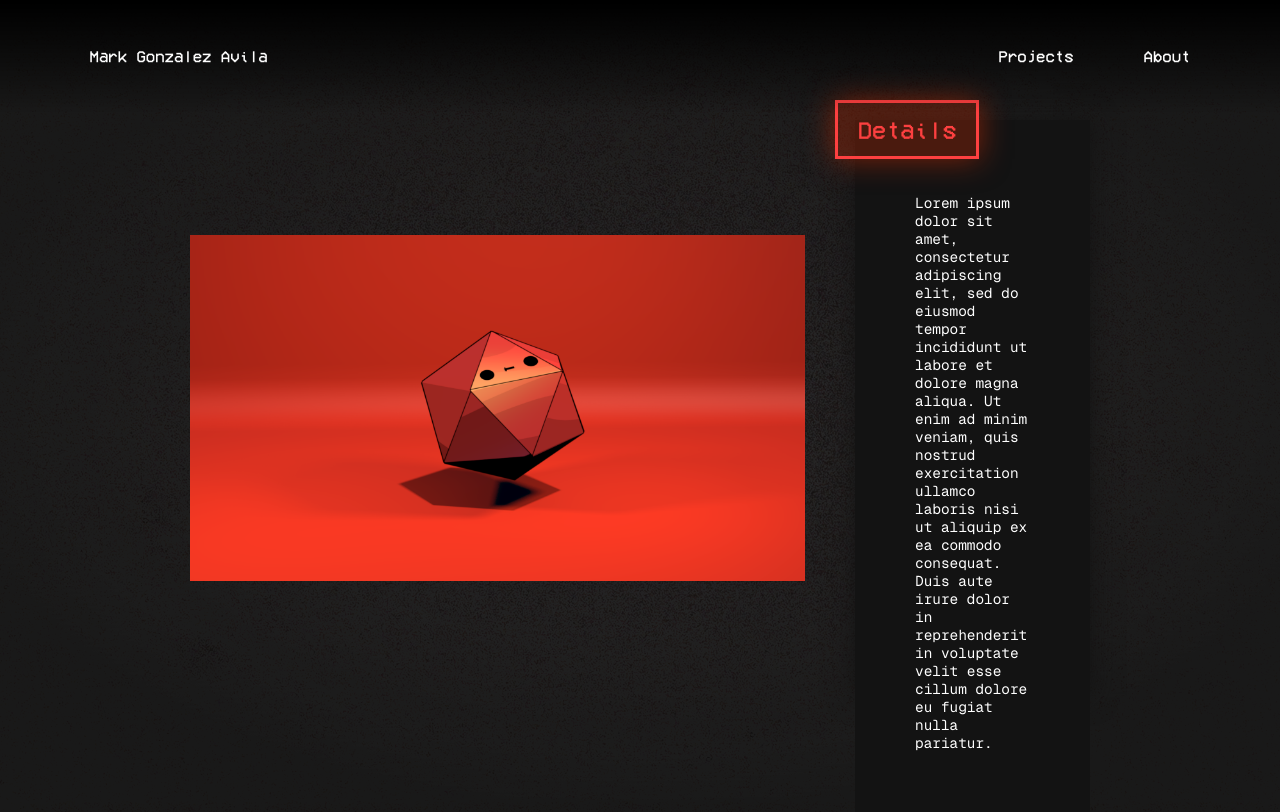
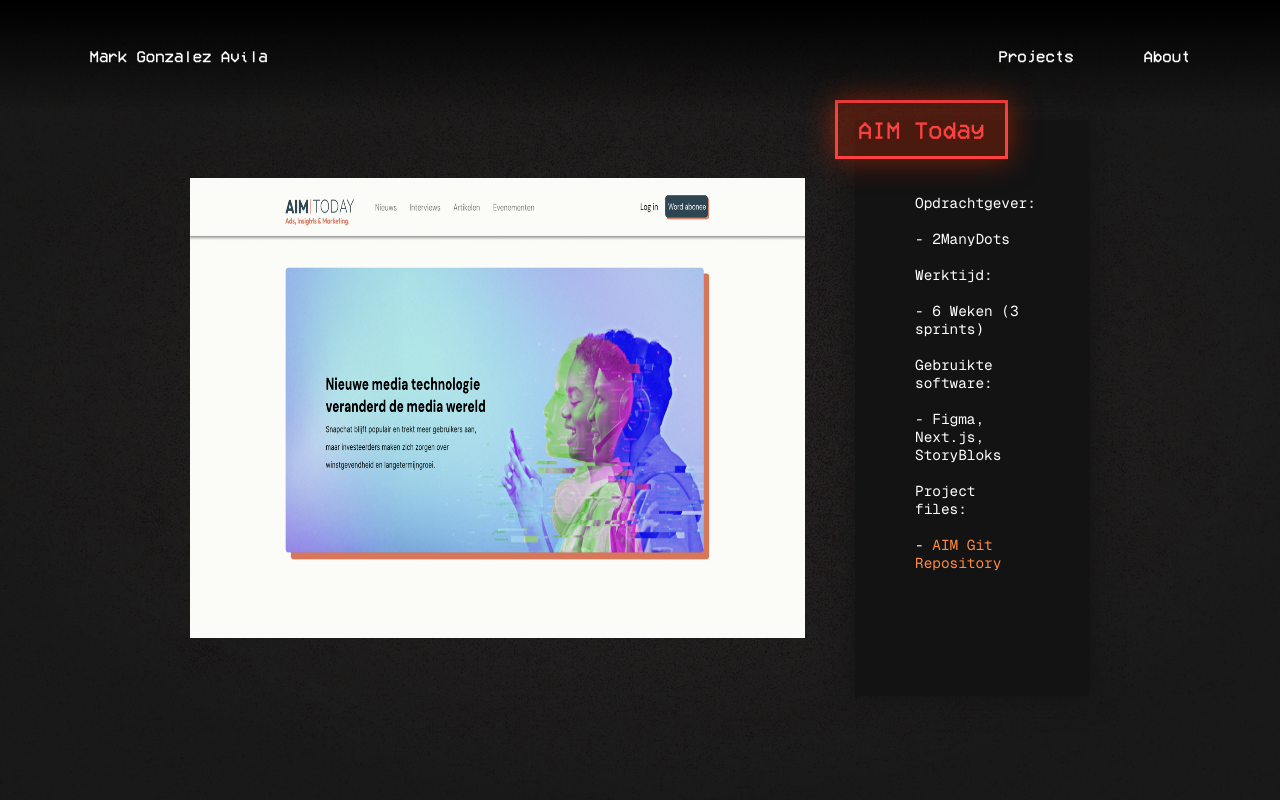
Before and after one commit to SpagettBro/portfolio-website, a React (Create React App) app: page /aim-today in a window 1280 px wide. Built offline with nearby package versions, Linux system fonts and the light colour scheme; a web font is replaced by a local one.

Commit message:
Added AIM Today and Chancebulon pages.

```diff
--- a/src/css/components/ProjectImage.css
+++ b/src/css/components/ProjectImage.css
@@ -1,4 +1,4 @@
-#projectImage{
+#projectImageContainer{
     display: flex;
     align-items: center;
     width: 100%;
@@ -10,6 +10,7 @@
 
 
 
-#upendoImage1{
+#projectImage{
+    height: 80%;
     width:100%;
 }
--- a/src/css/components/ProjectSidebar.css
+++ b/src/css/components/ProjectSidebar.css
@@ -22,3 +22,15 @@
     -webkit-font-smoothing: antialiased;
     z-index: 1;
 }
+
+#projectSidebar a:link{
+    color: #FF8B40;
+}
+
+#projectSidebar a:visited{
+    color: #FF8B40;
+}
+
+#projectSidebar a:hover{
+    color: #FFAC40;
+}
--- /dev/null
+++ b/src/js/AIM.js
@@ -0,0 +1,22 @@
+import '../css/Global.css'
+import ProjectImage from './components/ProjectImage';
+import ProjectSidebar from './components/ProjectSidebar';
+import AIMImage from '../assets/images/AIMHome.webp'
+
+function AIM() {
+  return (
+      <div className='content'>
+        <ProjectImage projectImage={AIMImage}/>
+        <ProjectSidebar sideHeader="AIM Today" sideText="Opdrachtgever: <br /><br />
+        - 2ManyDots <br /><br />
+        Werktijd: <br /><br />
+        - 6 Weken (3 sprints)<br /><br />
+        Gebruikte software: <br /><br />
+        - Figma, Next.js, StoryBloks <br /><br />
+        Project files: <br /><br />
+        - <a href='https://github.com/SpagettBro/personal-aim-today' target='_blank' rel='noopener noreferrer'>AIM Git Repository</a>" />
+      </div>
+  );
+}
+
+export default AIM;
--- a/src/js/App.js
+++ b/src/js/App.js
@@ -5,6 +5,9 @@
 import Projects from './Projects.js';
 import About from './About.js';
 import Upendo from './Upendo.js';
+import Chancebulon from './Chancebulon.js';
+import AIM from './AIM.js';
+import PersonalProject from './PersonalProject.js';
 
 function App() {
   return (
@@ -17,8 +20,9 @@
           <Route path="/projects" element={<Projects />} />
           <Route path="/about" element={<About />} />
           <Route path="/upendo" element={<Upendo />} />
-          <Route path="/aim-today" element={<Upendo />} />
-          <Route path="/personalproject" element={<Upendo />} />
+          <Route path="/aim-today" element={<AIM />} />
+          <Route path="/personal-project" element={<PersonalProject />} />
+          <Route path="/chancebulon" element={<Chancebulon />} />
         </Routes>
     </div>
   </Router>
--- /dev/null
+++ b/src/js/Chancebulon.js
@@ -0,0 +1,22 @@
+import '../css/Global.css'
+import ProjectImage from './components/ProjectImage';
+import ProjectSidebar from './components/ProjectSidebar';
+import upendoImage1 from '../assets/images/ChancebulonRender0000.webp'
+
+function Chancebulon() {
+  return (
+      <div className='content'>
+        <ProjectImage projectImage={upendoImage1}/>
+        <ProjectSidebar sideHeader="Chancebulon" sideText="Opdrachtgever: <br /><br />
+        - Fontys <br /><br />
+        Werktijd: <br /><br />
+        - 1 Week<br /><br />
+        Gebruikte software: <br /><br />
+        - Cinema4D <br /><br />
+        Project files: <br /><br />
+        - <a href='https://git.fhict.nl/I520564/semester-2-media-individuele-projecten-mga/-/blob/main/Design/ProjectX/ChancebulonVideo1920x1080.mp4?ref_type=heads' target='_blank' rel='noopener noreferrer'>Chancebulon Git Repository</a>" />
+      </div>
+  );
+}
+
+export default Chancebulon;
--- /dev/null
+++ b/src/js/PersonalProject.js
@@ -0,0 +1,22 @@
+import '../css/Global.css'
+import ProjectImage from './components/ProjectImage';
+import ProjectSidebar from './components/ProjectSidebar';
+import personalProjectImage from '../assets/images/ChancebulonRender0000.webp'
+
+function PersonalProject() {
+  return (
+      <div className='content'>
+        <ProjectImage projectImage={personalProjectImage}/>
+        <ProjectSidebar sideHeader="Personal Project" sideText="Opdrachtgever: <br /><br />
+        - 2ManyDots <br /><br />
+        Werktijd: <br /><br />
+        - 4 Weken <br /><br />
+        Gebruikte software: <br /><br />
+        - Figma, Next.js, StoryBloks <br /><br />
+        Project files: <br /><br />
+        - <a href='https://git.fhict.nl/I520564/semester-2-media-individuele-projecten-mga/-/blob/main/Design/ProjectX/ChancebulonVideo1920x1080.mp4?ref_type=heads' target='_blank' rel='noopener noreferrer'>Chancebulon Git Repository</a>" />
+      </div>
+  );
+}
+
+export default PersonalProject;
--- a/src/js/Projects.js
+++ b/src/js/Projects.js
@@ -16,7 +16,7 @@
       overviewHeight: '20vh',
       listHeight: '8vh',
       text: "Het eerste client project voor 2ManyDots. In dit project ontwerp en programmeer ik samen in een groep een website op basis van een gekregen brand guide. Doorheen het project leer ik ook op een agile manier te werken doormiddel van de scrum methode.",
-      link: "/personalproject",
+      link: "/upendo",
     },
     {
       id: 2,
@@ -25,7 +25,7 @@
       overviewHeight: '40vh',
       listHeight: '14vh',
       text: "Het tweede client project voor 2ManyDots. Tijdens dit project leer ik om een nieuws website te ontwerpen en programmeren op basis van interviews met de doelgroep. Ook leer ik de inhoud van website te vullen door StoryBloks te implementeren.",
-      link: "/upendo",
+      link: "/aim-today",
     },
     {
       id: 3,
@@ -33,8 +33,8 @@
       image: chanceImage,
       overviewHeight: '35vh',
       listHeight: '14vh',
-      text: "Dive into the world of Chancebulon, a dice-shaped creature. Lorem ipsum dolor sit amet...",
-      link: "/aim-today",
+      text: "Het persoonlijke project van semester 2 a.k.a. Project X. In dit project ging ik te werk in Cinema4D om een animatie te creëren geïnspireerd door 1 van mijn favoriete games.",
+      link: "/chancebulon",
     },
   ];
 
--- a/src/js/Upendo.js
+++ b/src/js/Upendo.js
@@ -1,12 +1,20 @@
 import '../css/Global.css'
 import ProjectImage from './components/ProjectImage';
 import ProjectSidebar from './components/ProjectSidebar';
+import upendoImage from '../assets/images/UpendoHome.webp'
 
 function Upendo() {
   return (
       <div className='content'>
-        <ProjectImage />
-        <ProjectSidebar />
+        <ProjectImage projectImage={upendoImage}/>
+        <ProjectSidebar sideHeader="Upendo" sideText="Opdrachtgever: <br /><br />
+        - 2ManyDots <br /><br />
+        Werktijd: <br /><br />
+        - 6 weken (3 sprints) <br /><br />
+        Gebruikte software: <br /><br />
+        - Figma, Next.js <br /><br />
+        Project files: <br /><br />
+        - <a href='https://github.com/SpagettBro/personal-upendo' target='_blank' rel='noopener noreferrer'>Upendo Git Repository</a>" />
       </div>
   );
 }
--- a/src/js/components/ProjectImage.js
+++ b/src/js/components/ProjectImage.js
@@ -1,10 +1,11 @@
 import '../../css/components/ProjectImage.css';
 import upendoImage1 from '../../assets/images/ChancebulonRender0000.webp'
 
-const ProjectImage = () => {
+const ProjectImage = ({projectImage}) => {
+
     return(
-        <div id='projectImage'>
-            <img id='upendoImage1' src = {upendoImage1} alt='Upendo' />
+        <div id='projectImageContainer'>
+            <img id='projectImage' src = {projectImage} alt='Upendo' />
         </div>
     )
 }
--- a/src/js/components/ProjectSidebar.js
+++ b/src/js/components/ProjectSidebar.js
@@ -1,15 +1,11 @@
 import '../../css/components/ProjectSidebar.css';
 
-const ProjectSidebar = () => {
+const ProjectSidebar = ({sideHeader, sideText}) => {
     return(
         <div id='projectSidebar'>
-            <h2 id='sidebarHeading'>Details</h2>
+            <h2 id='sidebarHeading'>{sideHeader}</h2>
 
-            <p id='sidebarText'>
-                Lorem ipsum dolor sit amet, consectetur adipiscing elit,
-                sed do eiusmod tempor incididunt ut labore et dolore magna aliqua.
-                Ut enim ad minim veniam, quis nostrud exercitation ullamco laboris nisi ut aliquip ex ea commodo consequat.
-                Duis aute irure dolor in reprehenderit in voluptate velit esse cillum dolore eu fugiat nulla pariatur.
+            <p id='sidebarText' dangerouslySetInnerHTML={{ __html: sideText }}>
 
             </p>
         </div>
```
Also changed, not shown: src/assets/images/AIMHome.webp (added), src/assets/images/UpendoHome.webp (added), src/js/functions/functions.js (deleted).
